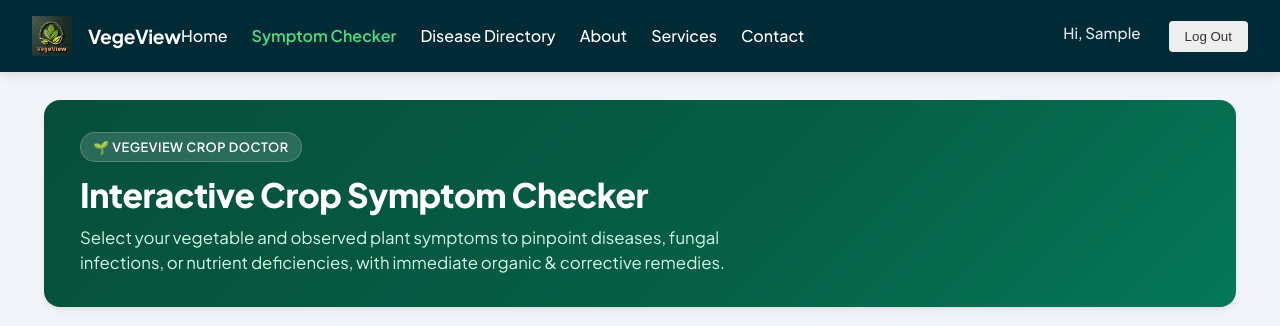
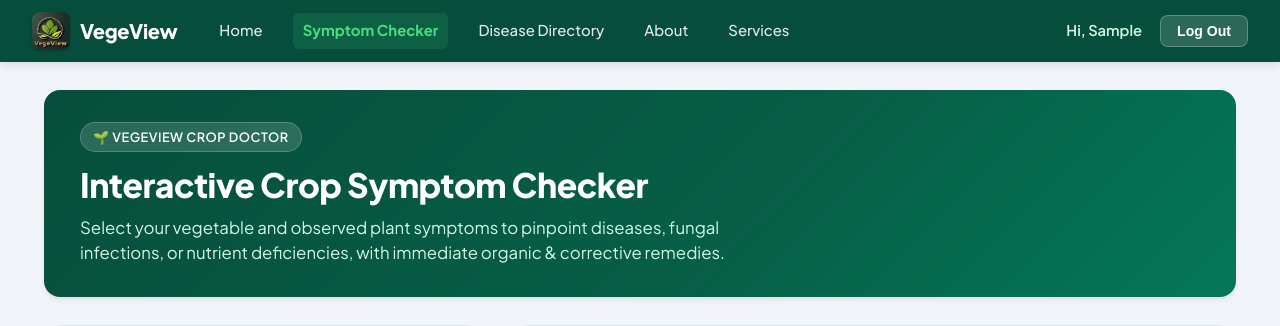
Before and after one commit to IgharoJoseph/VegeView_Project, a Django app: page /diagnose/ in a window 1280 px wide. Shown: the top 326 px of the page. Run offline with Django 5.2, Linux system fonts and the light colour scheme; the visitor is signed in with stand-in values (Sample User, id 1); data that the repository does not hold is empty.

Commit message:
Unclutter header layout with clean spacing, active indicators, and responsive flex alignment

```diff
--- a/config/templates/partials/header.html
+++ b/config/templates/partials/header.html
@@ -1,44 +1,235 @@
 {% load static %}
-<div class="header-left">
-    <a href="{% url 'HomePage' %}" style="display: flex; align-items: center; text-decoration: none;">
-        <img src="{% static 'img/Logo 1.jpg' %}" alt="Logo" class="logo">
-        <span style="font-weight: 700; font-size: 1.2rem; color: #ffffff; letter-spacing: -0.3px;">VegeView</span>
+<style>
+    /* Unclutter and normalize header across all pages */
+    .header {
+        display: flex !important;
+        justify-content: space-between !important;
+        align-items: center !important;
+        padding: 0.75rem 2rem !important;
+        background-color: #064e3b !important;
+        color: #ffffff !important;
+        box-shadow: 0 2px 10px rgba(0, 0, 0, 0.12) !important;
+        position: sticky !important;
+        top: 0 !important;
+        z-index: 1000 !important;
+        box-sizing: border-box !important;
+        width: 100% !important;
+    }
+
+    /* Flatten any outer wrapper that was wrapping the include */
+    .header > .header-left {
+        display: contents !important;
+    }
+
+    .vv-header-left {
+        display: flex !important;
+        align-items: center !important;
+        gap: 2rem !important;
+        flex-shrink: 0 !important;
+    }
+
+    .vv-brand {
+        display: inline-flex !important;
+        align-items: center !important;
+        gap: 10px !important;
+        text-decoration: none !important;
+        color: #ffffff !important;
+        flex-shrink: 0 !important;
+    }
+
+    .vv-logo {
+        height: 38px !important;
+        width: 38px !important;
+        border-radius: 8px !important;
+        object-fit: cover !important;
+        box-shadow: 0 1px 3px rgba(0,0,0,0.2) !important;
+    }
+
+    .vv-brand-text {
+        font-size: 1.25rem !important;
+        font-weight: 800 !important;
+        letter-spacing: -0.4px !important;
+        color: #ffffff !important;
+    }
+
+    .vv-nav {
+        display: flex !important;
+        align-items: center !important;
+        gap: 1.25rem !important;
+    }
+
+    .vv-nav-link {
+        color: #e2e8f0 !important;
+        text-decoration: none !important;
+        font-size: 0.93rem !important;
+        font-weight: 500 !important;
+        padding: 6px 10px !important;
+        border-radius: 6px !important;
+        transition: all 0.2s ease !important;
+        white-space: nowrap !important;
+    }
+
+    .vv-nav-link:hover {
+        color: #ffffff !important;
+        background-color: rgba(255, 255, 255, 0.1) !important;
+    }
+
+    .vv-nav-link.active-link {
+        color: #4ade80 !important;
+        font-weight: 700 !important;
+        background-color: rgba(74, 222, 128, 0.12) !important;
+    }
+
+    .vv-header-right {
+        display: flex !important;
+        align-items: center !important;
+        gap: 12px !important;
+        flex-shrink: 0 !important;
+    }
+
+    .vv-user-greeting {
+        font-size: 0.92rem !important;
+        color: #d1fae5 !important;
+        font-weight: 600 !important;
+        margin-right: 6px !important;
+        white-space: nowrap !important;
+    }
+
+    .vv-btn-logout {
+        background-color: rgba(255, 255, 255, 0.15) !important;
+        color: #ffffff !important;
+        border: 1px solid rgba(255, 255, 255, 0.25) !important;
+        padding: 7px 16px !important;
+        border-radius: 8px !important;
+        font-size: 0.88rem !important;
+        font-weight: 600 !important;
+        cursor: pointer !important;
+        transition: all 0.2s ease !important;
+    }
+    .vv-btn-logout:hover {
+        background-color: rgba(239, 68, 68, 0.85) !important;
+        border-color: rgba(239, 68, 68, 1) !important;
+    }
+
+    .vv-btn-auth {
+        padding: 7px 16px !important;
+        border-radius: 8px !important;
+        font-size: 0.88rem !important;
+        font-weight: 600 !important;
+        cursor: pointer !important;
+        text-decoration: none !important;
+        display: inline-block !important;
+        transition: all 0.2s ease !important;
+    }
+    .vv-btn-login {
+        background-color: #22c55e !important;
+        color: #ffffff !important;
+        border: none !important;
+    }
+    .vv-btn-login:hover {
+        background-color: #16a34a !important;
+    }
+    .vv-btn-signup {
+        background-color: transparent !important;
+        color: #ffffff !important;
+        border: 1px solid rgba(255,255,255,0.3) !important;
+    }
+    .vv-btn-signup:hover {
+        background-color: rgba(255,255,255,0.1) !important;
+    }
+
+    .vv-menu-toggle {
+        display: none;
+        background: none;
+        border: none;
+        cursor: pointer;
+        padding: 6px;
+    }
+    .vv-menu-toggle span {
+        display: block;
+        width: 24px;
+        height: 2px;
+        background: #ffffff;
+        margin: 5px 0;
+        transition: 0.3s;
+    }
+
+    /* Mobile Responsive */
+    @media (max-width: 860px) {
+        .header {
+            padding: 0.75rem 1.25rem !important;
+        }
+        .vv-menu-toggle {
+            display: block !important;
+        }
+        .vv-nav {
+            display: none !important;
+            flex-direction: column !important;
+            position: absolute !important;
+            top: 100% !important;
+            left: 0 !important;
+            width: 100% !important;
+            background-color: #064e3b !important;
+            padding: 1rem 1.5rem 1.5rem 1.5rem !important;
+            box-shadow: 0 8px 16px rgba(0,0,0,0.2) !important;
+            align-items: flex-start !important;
+            gap: 0.75rem !important;
+            box-sizing: border-box !important;
+        }
+        .vv-nav.vv-nav-open {
+            display: flex !important;
+        }
+        .vv-user-greeting {
+            display: none !important;
+        }
+    }
+</style>
+
+<div class="vv-header-left">
+    <a href="{% url 'HomePage' %}" class="vv-brand">
+        <img src="{% static 'img/Logo 1.jpg' %}" alt="VegeView Logo" class="vv-logo">
+        <span class="vv-brand-text">VegeView</span>
     </a>
-    <nav class="nav" id="mainNav">
-        <a href="{% url 'HomePage' %}" class="nav-link">Home</a>
+
+    <nav class="vv-nav" id="vvNav">
+        <a href="{% url 'HomePage' %}" class="vv-nav-link">Home</a>
         {% if user.is_authenticated %}
-        <a href="{% url 'SymptomChecker' %}" class="nav-link" style="color: #4ade80; font-weight: 600;">Symptom Checker</a>
-        <a href="{% url 'DiseaseDirectory' %}" class="nav-link">Disease Directory</a>
+            <a href="{% url 'SymptomChecker' %}" class="vv-nav-link {% if request.resolver_match.url_name == 'SymptomChecker' %}active-link{% endif %}">Symptom Checker</a>
+            <a href="{% url 'DiseaseDirectory' %}" class="vv-nav-link {% if request.resolver_match.url_name == 'DiseaseDirectory' or request.resolver_match.url_name == 'DiseaseDetail' %}active-link{% endif %}">Disease Directory</a>
         {% else %}
-        <a href="{% url 'Login' %}?next={% url 'SymptomChecker' %}" class="nav-link">Symptom Checker</a>
-        <a href="{% url 'Login' %}?next={% url 'DiseaseDirectory' %}" class="nav-link">Disease Directory</a>
+            <a href="{% url 'Login' %}?next={% url 'SymptomChecker' %}" class="vv-nav-link">Symptom Checker</a>
+            <a href="{% url 'Login' %}?next={% url 'DiseaseDirectory' %}" class="vv-nav-link">Disease Directory</a>
         {% endif %}
-        <a href="/#about" class="nav-link">About</a>
-        <a href="/#services" class="nav-link">Services</a>
-        <a href="/#contact" class="nav-link">Contact</a>
+        <a href="/#about" class="vv-nav-link">About</a>
+        <a href="/#services" class="vv-nav-link">Services</a>
     </nav>
 </div>
-<button class="menu-button" id="menuToggle" aria-label="Toggle navigation">
-    <div class="menu-icon"></div>
-</button>
-<div class="header-right">
+
+<div class="vv-header-right">
     {% if user.is_authenticated %}
-        <span style="margin-right: 12px; font-weight: 500; color: #e2e8f0; font-size: 0.95rem;">Hi, {{ user.first_name|default:user.username }}</span>
-        <button class="btn-secondary" onclick="window.location.href='{% url 'Logout' %}'">Log Out</button>
+        <span class="vv-user-greeting">Hi, {{ user.first_name|default:user.username }}</span>
+        <button class="vv-btn-logout" onclick="window.location.href='{% url 'Logout' %}'">Log Out</button>
     {% else %}
-        <button class="btn-secondary" onclick="window.location.href='{% url 'Signup' %}'">Sign Up</button>
-        <button class="btn-accent" onclick="window.location.href='{% url 'Login' %}'">Log In</button>
+        <button class="vv-btn-auth vv-btn-signup" onclick="window.location.href='{% url 'Signup' %}'">Sign Up</button>
+        <button class="vv-btn-auth vv-btn-login" onclick="window.location.href='{% url 'Login' %}'">Log In</button>
     {% endif %}
+
+    <button class="vv-menu-toggle" id="vvToggle" aria-label="Toggle navigation menu">
+        <span></span>
+        <span></span>
+        <span></span>
+    </button>
 </div>
+
 <script>
-document.addEventListener('DOMContentLoaded', function() {
-    const btn = document.getElementById('menuToggle');
-    const nav = document.getElementById('mainNav');
-    if (btn && nav) {
-        btn.addEventListener('click', function() {
-            btn.classList.toggle('active');
-            nav.classList.toggle('active');
+(function() {
+    var toggle = document.getElementById('vvToggle');
+    var nav = document.getElementById('vvNav');
+    if (toggle && nav) {
+        toggle.addEventListener('click', function(e) {
+            e.stopPropagation();
+            nav.classList.toggle('vv-nav-open');
         });
     }
-});
+})();
 </script>
```
